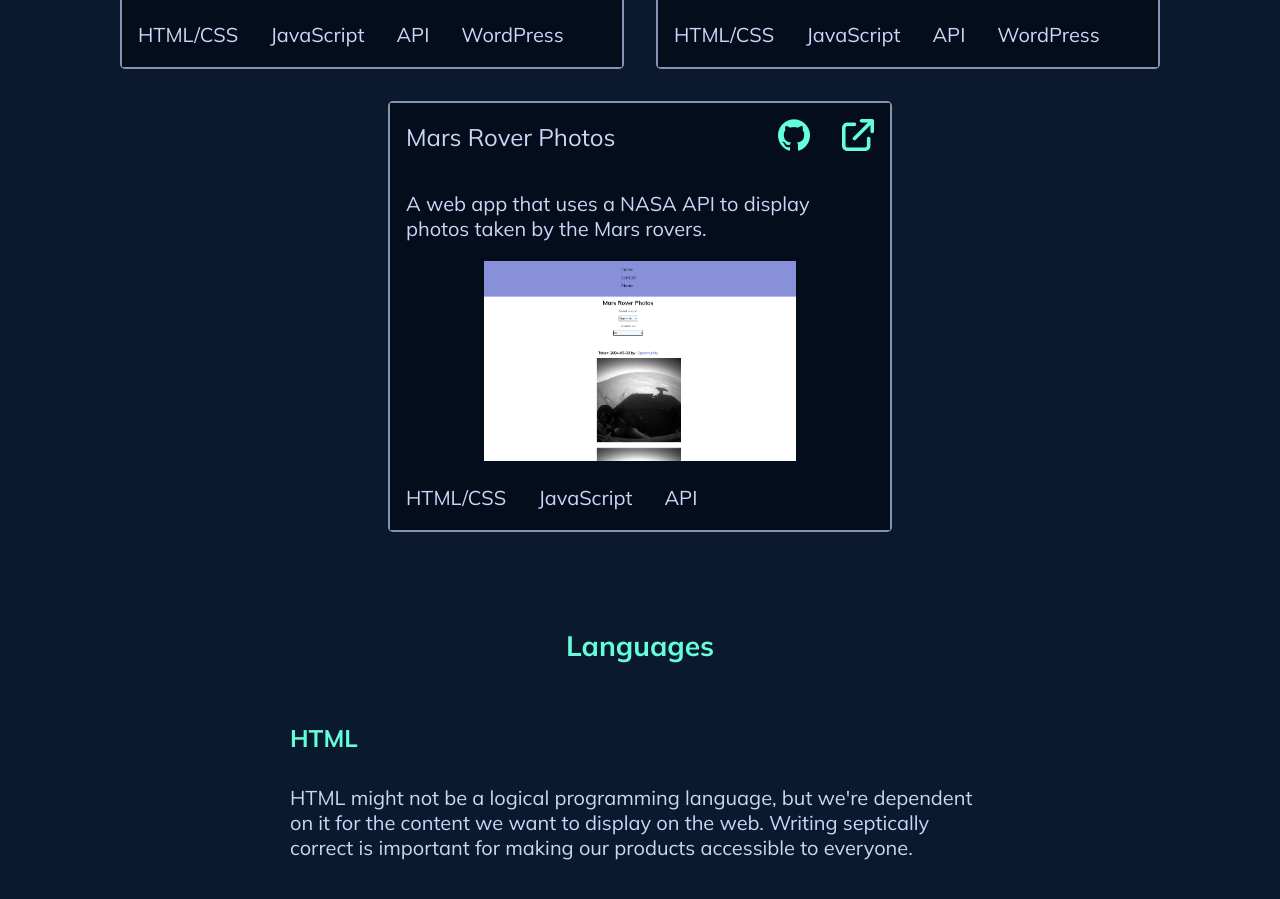
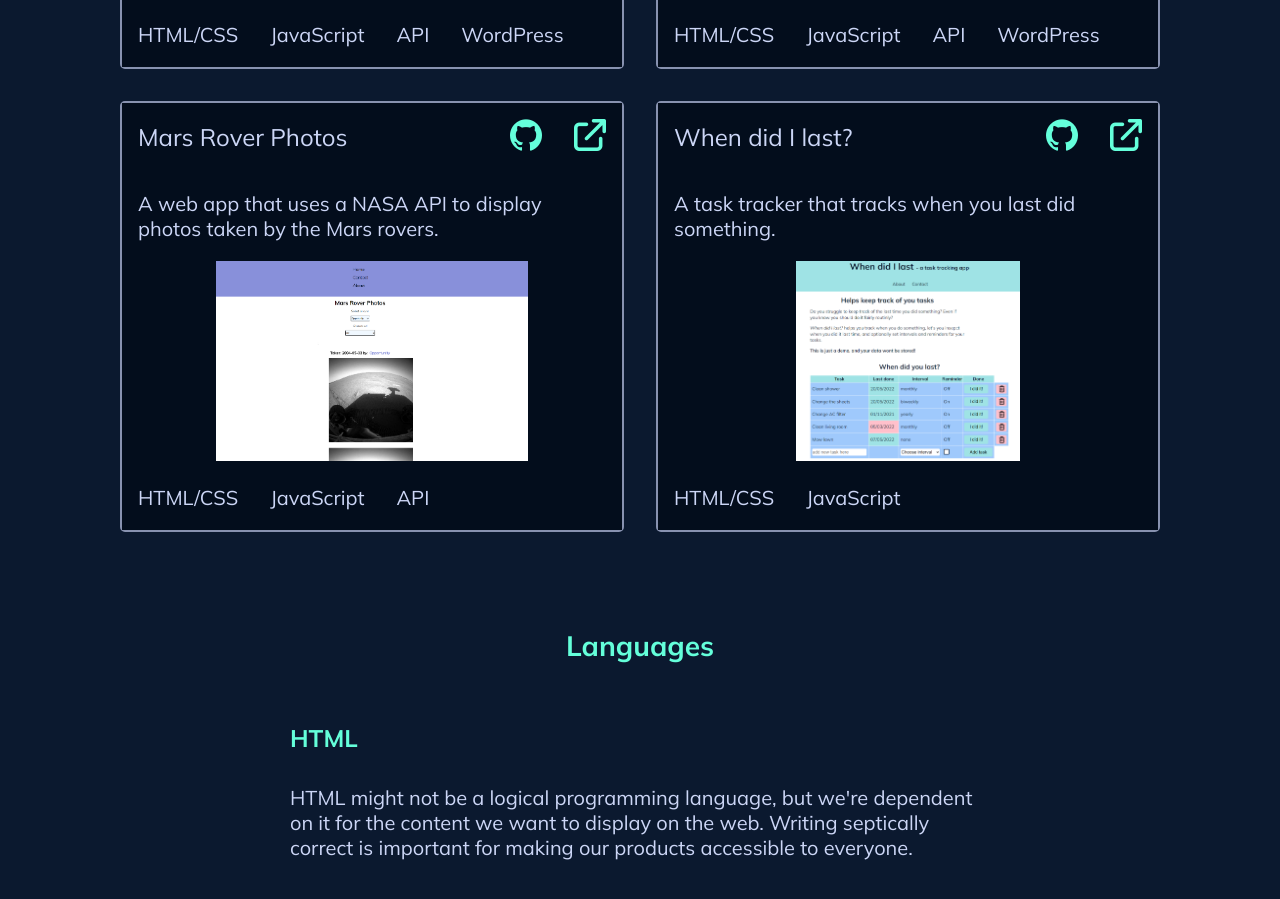
Before and after one commit to Zohla/react_portfolio, a React (Create React App) app: page / in a window 1280 px wide. Shown: the part 1248-2147 px from the top of the page. Built offline with nearby package versions, Linux system fonts and the light colour scheme.

Commit message:
add card and obj info for When did i last?

```diff
--- a/package.json
+++ b/package.json
@@ -9,7 +9,7 @@
     "react": "^18.1.0",
     "react-dom": "^18.1.0",
     "react-router-dom": "^6.3.0",
-    "react-scripts": "5.0.1",
+    "react-scripts": "^5.0.1",
     "react-tooltip": "^4.2.21",
     "web-vitals": "^2.1.4"
   },
--- a/src/components/Projects.js
+++ b/src/components/Projects.js
@@ -3,6 +3,7 @@ import "./Projects.css";
 import maweb from "../maweb.png";
 import rainydays from "../rainydays.png";
 import mars_rover from "../mars_rover.png";
+import whenDidILast from "../whenDidILastScreenshot.png";
 /* import ReactTooltip from "react-tooltip";
  */
 const icons = document.querySelectorAll(".icon");
@@ -11,7 +12,7 @@ console.log(icons);
 const projectData = [
   {
     id: "1",
-    liveId: "a",
+    liveId: "101",
     title: "MAWEB",
     info: "A blog about web development. WordPress as a headless CMS. Posts and gets data.",
     img: maweb,
@@ -22,7 +23,7 @@ const projectData = [
   },
   {
     id: "2",
-    liveId: "b",
+    liveId: "102",
     title: "Rainydays",
     info: "A website and store for a clothing company. Uses WordPress as a headless CMS.",
     img: rainydays,
@@ -34,7 +35,7 @@ const projectData = [
   },
   {
     id: "3",
-    liveId: "c",
+    liveId: "103",
     title: "Mars Rover Photos",
     info: "A web app that uses a NASA API to display photos taken by the Mars rovers.",
     img: mars_rover,
@@ -42,6 +43,18 @@ const projectData = [
     tools: ["HTML/CSS", "JavaScript", "API"],
     url: "https://roverphotos.netlify.app/",
     gitUrl: "https://github.com/Zohla/Mars-Rover-Photos",
+    gitHubTooltip: "Go to GitHub repo",
+  },
+  {
+    id: "4",
+    liveId: "104",
+    title: "When did I last?",
+    info: "A task tracker that tracks when you last did something.",
+    img: whenDidILast,
+    alt: "screenshot of the task tracker app",
+    tools: ["HTML/CSS", "JavaScript"],
+    url: "https://whendidilast.netlify.app/",
+    gitUrl: "https://github.com/Zohla/When-did-I-last",
     gitHubTooltip: "Go to GitHub repo",
   },
 ];
@@ -83,6 +96,17 @@ function Projects() {
           gitUrl={projectData[2].gitUrl}
           gitHubTooltip={projectData[2].gitHubTooltip}
         />
+        <Card
+          id={projectData[3].id}
+          liveId={projectData[3].liveId}
+          title={projectData[3].title}
+          info={projectData[3].info}
+          tools={projectData[3].tools}
+          img={projectData[3].img}
+          url={projectData[3].url}
+          gitUrl={projectData[3].gitUrl}
+          gitHubTooltip={projectData[3].gitHubTooltip}
+        />
       </div>
     </div>
   );
```
Also changed, not shown: src/whenDidILastScreenshot.png (added), 1 other file (tests, documents, lock files or other folders).
